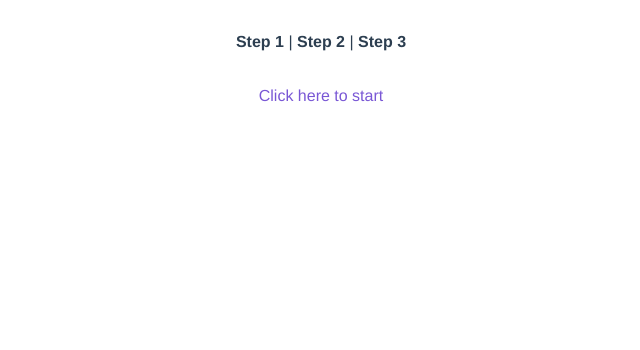
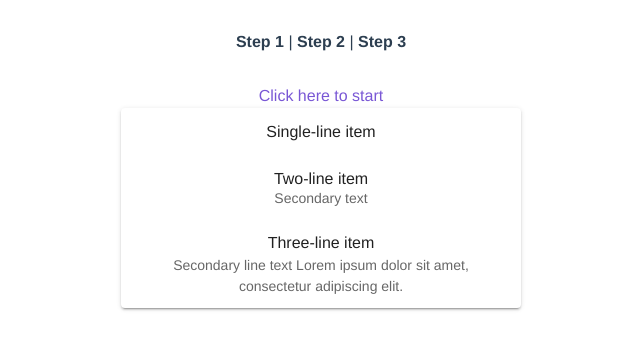
Before and after one commit to jameszezhan/converter, a Vue app in the folder converter-gui/: page / in a window 1280 px wide. Shown: the top 350 px of the page, without its empty margins (319-959 px from the left). Built offline with nearby package versions, Linux system fonts and the light colour scheme.

Commit message:
added vuetify

```diff
--- a/converter-gui/public/index.html
+++ b/converter-gui/public/index.html
@@ -7,6 +7,8 @@
     <link rel="icon" href="<%= BASE_URL %>favicon.ico">
     <title><%= htmlWebpackPlugin.options.title %></title>
     <link rel="stylesheet" href="https://cdn.materialdesignicons.com/5.3.45/css/materialdesignicons.min.css">
+    <link rel="stylesheet" href="https://fonts.googleapis.com/css?family=Roboto:100,300,400,500,700,900">
+    <link rel="stylesheet" href="https://cdn.jsdelivr.net/npm/@mdi/font@latest/css/materialdesignicons.min.css">
   </head>
   <body>
     <noscript>
--- a/converter-gui/src/main.js
+++ b/converter-gui/src/main.js
@@ -2,11 +2,13 @@
 import App from './App.vue'
 import router from './router'
 import store from './store'
+import vuetify from './plugins/vuetify';
 
 Vue.config.productionTip = false
 
 new Vue({
   router,
   store,
+  vuetify,
   render: h => h(App)
 }).$mount('#app')
--- /dev/null
+++ b/converter-gui/src/plugins/vuetify.js
@@ -0,0 +1,7 @@
+import Vue from 'vue';
+import Vuetify from 'vuetify/lib';
+
+Vue.use(Vuetify);
+
+export default new Vuetify({
+});
--- a/converter-gui/src/views/Home.vue
+++ b/converter-gui/src/views/Home.vue
@@ -1,7 +1,40 @@
 <template>
   <div class="home">
       <router-link to="/step1">Click here to start</router-link>
+
+  <v-card
+    class="mx-auto"
+    max-width="400"
+    tile
+  >
+    <v-list-item>
+      <v-list-item-content>
+        <v-list-item-title>Single-line item</v-list-item-title>
+      </v-list-item-content>
+    </v-list-item>
+
+    <v-list-item two-line>
+      <v-list-item-content>
+        <v-list-item-title>Two-line item</v-list-item-title>
+        <v-list-item-subtitle>Secondary text</v-list-item-subtitle>
+      </v-list-item-content>
+    </v-list-item>
+
+    <v-list-item three-line>
+      <v-list-item-content>
+        <v-list-item-title>Three-line item</v-list-item-title>
+        <v-list-item-subtitle>
+          Secondary line text Lorem ipsum dolor sit amet,
+        </v-list-item-subtitle>
+        <v-list-item-subtitle>
+          consectetur adipiscing elit.
+        </v-list-item-subtitle>
+      </v-list-item-content>
+    </v-list-item>
+  </v-card>
   </div>
+
+
 </template>
 
 <script>
--- a/converter-gui/vue.config.js
+++ b/converter-gui/vue.config.js
@@ -1,4 +1,6 @@
-// vue.config.js
 module.exports = {
-    publicPath: "/converter/"
+  "publicPath": "/converter/",
+  "transpileDependencies": [
+    "vuetify"
+  ]
 }
```
Also changed, not shown: converter-gui/package.json (+6 -1 lines), 1 other file (tests, documents, lock files or other folders).
